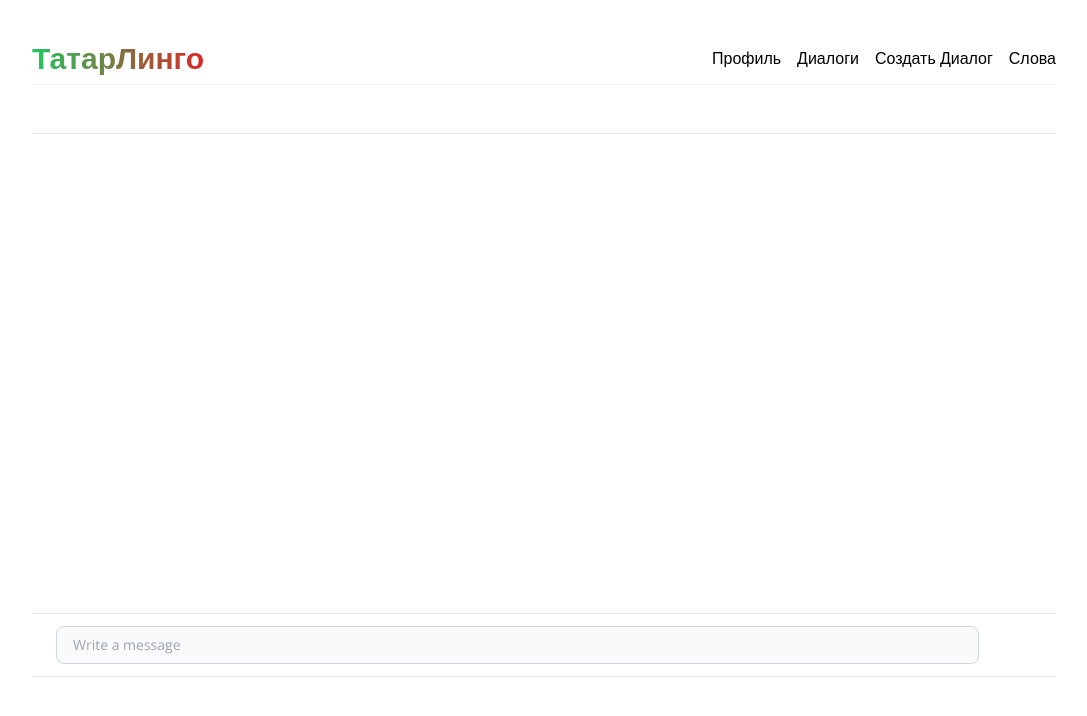
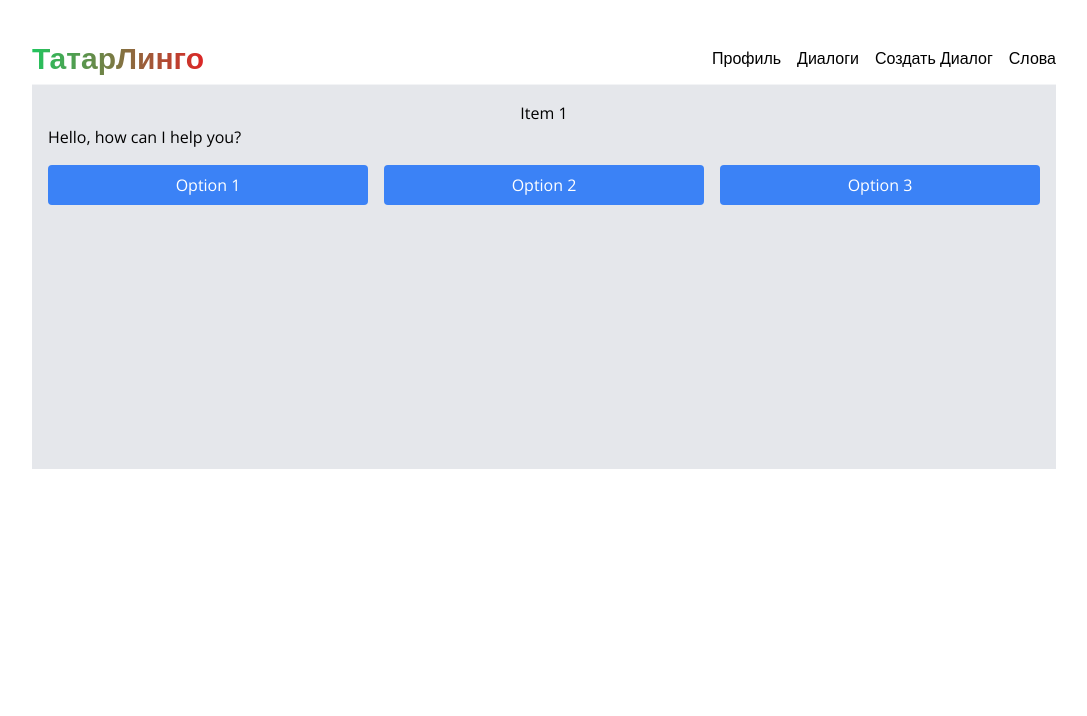
Before and after one commit to nikolina2k/language-app-front, a React (Vite) app: page /chat/1 in a window 1280 px wide. Shown: the top 716 px of the page, without its empty margins (96-1183 px from the left). Built offline with nearby package versions, Linux system fonts and the light colour scheme.

Commit message:
adding chatroom

```diff
--- a/src/App.jsx
+++ b/src/App.jsx
@@ -5,8 +5,7 @@ import Create from './components/Create';
 import { BrowserRouter as Router, Route, Routes } from 'react-router-dom';
 import CategoryList from "./components/Words/Categories.jsx";
 import DialogsList from "./components/Dialogs/DialogsList";
-import Chat from "./components/Dialogs/Chat";
-
+import ChatRoom from "./components/Dialogs/Chat";
 
 function App() {
   return (
@@ -16,9 +15,10 @@ function App() {
         <Routes>
           <Route path="/" exact Component={Home} />
           <Route path="/dialogs" Component={DialogsList} />
-          <Route path="/chat/:id" Component={Chat}/>
+          <Route path="/chat/:id" Component={ChatRoom}/>
           <Route path="/create" Component={Create} />
           <Route path="/word" Component={CategoryList} />
+
         </Routes>
       </div>
     </Router>
--- a/src/components/Dialogs/Chat.jsx
+++ b/src/components/Dialogs/Chat.jsx
@@ -1,7 +1,9 @@
 import { useParams } from "react-router-dom";
+import React, { useState, useEffect } from 'react';
+
 import items from "./Items";
 
-const Chat = () => {
+const ChatRoom = () => {
 
     // Use the useParams hook to get the item ID from the URL
   const { id } = useParams();
@@ -12,49 +14,104 @@ const Chat = () => {
   if (!selectedItem) {
     return <div>Item not found</div>;
   }
+  const [messages, setMessages] = useState([]);
+  const [isTyping, setIsTyping] = useState(true);
+  const [optionsVisible, setOptionsVisible] = useState(true);
+
+  useEffect(() => {
+    const typingTimer = setTimeout(() => {
+      setIsTyping(false);
+
+      const computerMessage = {
+        id: 'computer',
+        text: 'Hello, how can I help you?',
+      };
+
+      setMessages((prevMessages) => [...prevMessages, computerMessage]);
+    }, 1500);
+
+    return () => clearTimeout(typingTimer);
+  }, []);
+
+  const handleOptionClick = (optionText) => {
+    // Display the user's selected option as a message
+    const userMessage = {
+      id: 'user',
+      text: optionText,
+    };
+
+    // Add the user's message to the existing messages
+    setMessages((prevMessages) => [...prevMessages, userMessage]);
+
+    // Simulate computer typing
+    setIsTyping(true);
+
+    // Simulate a delay before the computer responds
+    setTimeout(() => {
+      setIsTyping(false);
+
+      // Simulate computer's response
+      const computerMessage = {
+        id: 'computer',
+        text: 'Thank you for choosing: ' + optionText + '. How can I assist you further?',
+      };
+
+      // Add the computer's message to the existing messages
+      setMessages((prevMessages) => [...prevMessages, computerMessage]);
+
+      // Show options again
+      setOptionsVisible(true);
+    }, 1500);
+
+    // Hide options temporarily
+    setOptionsVisible(false);
+  };
+
+  console.log(messages);
 
   return (
-        <div className="lg:col-span-2 lg:block ">
-      <div className="w-full">
-        <div className="p-3 bg-white border-b border-gray-200 dark:bg-gray-900 dark:border-gray-700 text-white">
-            {selectedItem.title}
-        </div>
+    <div className="bg-gray-200 p-4 h-96">
+      <h1>{selectedItem.title}</h1>
+      {/* Render chat messages */}
+      <div className="mb-4">
+        {messages.map((message, index) => (
+          <div
+            key={index}
+            className={`${message.id === 'computer' ? 'text-left' : 'text-right'} mb-2`}
+          >
+            {message.text}
+          </div>
+        ))}
+      </div>
 
-        <div className="relative w-full p-6 overflow-y-auto h-[30rem] bg-white border-b border-gray-200 dark:bg-gray-900 dark:border-gray-700">
-          <ul className="space-y-2">
+      {/* Render typing indicator */}
+      {isTyping && <div className="text-left animate-pulse">...</div>}
 
-              <div className="text-white text-left">
-                Some MEssage
-              </div>
-              <div  className="text-white text-right">
-                Another message
-              </div>
-              <div  className="text-white text-left">
-                Come cools message or what?
-              </div>
-
-          </ul>
-        </div>
-
-        <form>
-        <div className="flex items-center justify-between w-full p-3 bg-white border-b border-gray-200 dark:bg-gray-900 dark:border-gray-700">
-
-          <input
-            type="text"
-            placeholder="Write a message"
-            className="block w-full py-2 pl-4 mx-3 outline-none bg-gray-50 border border-gray-300 text-gray-900 text-sm rounded-lg focus:ring-blue-500 focus:border-blue-500 dark:bg-gray-700 dark:border-gray-600 dark:placeholder-gray-400 dark:text-white dark:focus:ring-blue-500 dark:focus:border-blue-500"
-            name="message"
-            required
-          />
-          <button type="submit" className="text-white">
-
-             Submit
+      {/* Render user options */}
+      {optionsVisible && (
+        <div className="grid grid-cols-3 gap-4">
+          <button
+            className="bg-blue-500 text-white py-2 px-4 rounded"
+            onClick={() => handleOptionClick('Option 1')}
+          >
+            Option 1
+          </button>
+          <button
+            className="bg-blue-500 text-white py-2 px-4 rounded"
+            onClick={() => handleOptionClick('Option 2')}
+          >
+            Option 2
+          </button>
+          <button
+            className="bg-blue-500 text-white py-2 px-4 rounded"
+            onClick={() => handleOptionClick('Option 3')}
+          >
+            Option 3
           </button>
         </div>
-      </form>
-      </div>
+      )}
     </div>
   );
 };
 
-export default Chat;
+export default ChatRoom;
```
